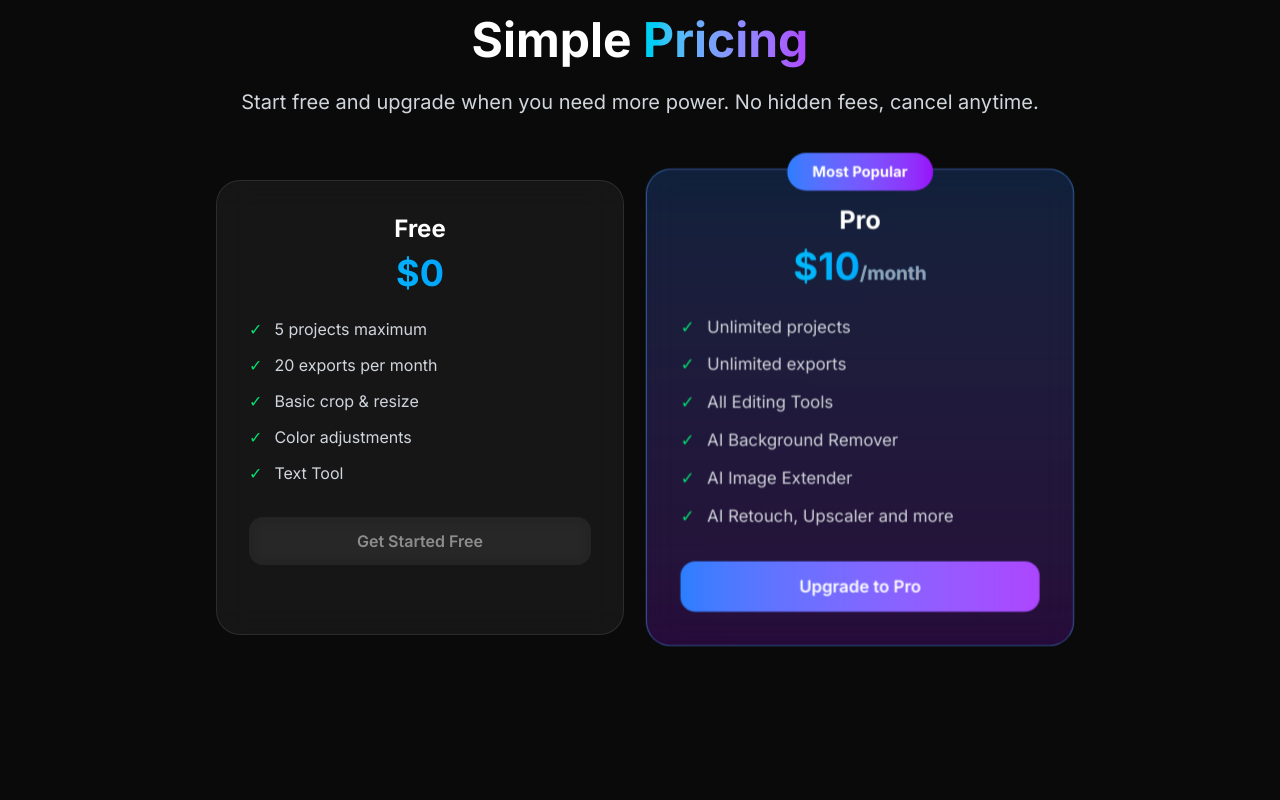
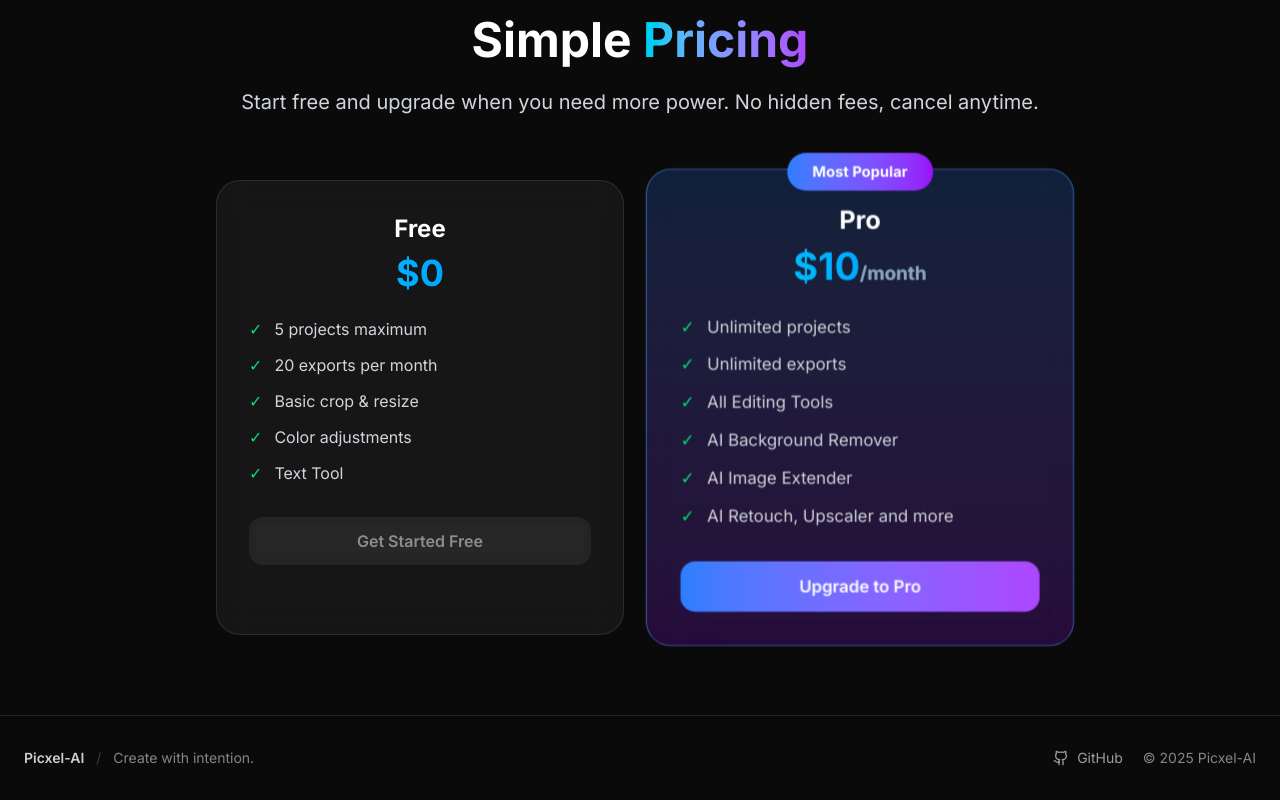
Before and after one commit to Siddheshkr/picxel-ai, a Next.js app: page / in a window 1280 px wide. Shown: the part 1870-2670 px from the top of the page. Before the commit the page ends 2585 px from the top, so only its background shows below. Built offline with nearby package versions, Linux system fonts and the light colour scheme; no server answers.

Commit message:
Add footer with GitHub link to home page

```diff
--- a/app/page.tsx
+++ b/app/page.tsx
@@ -1,6 +1,7 @@
 import FeaturesSection from "@/components/ui/features";
 import HerosSection from "@/components/ui/hero";
 import PricingSection from "@/components/ui/pricing";
+import { Footer } from "@/components/ui/footer";
 
 export default function Home() {
   return (
@@ -9,9 +10,10 @@
       <HerosSection />
       {/* Stats ====>>> */}
       {/* Features ====> */}
-      <FeaturesSection/>
+      <FeaturesSection />
       {/* Pricing ====> */}
-      <PricingSection/>
+      <PricingSection />
+      <Footer />
     </div>
   );
 }
--- /dev/null
+++ b/components/ui/footer.tsx
@@ -0,0 +1,31 @@
+import { Github } from "lucide-react";
+
+export function Footer() {
+  return (
+    <footer className="border-t border-white/10" id="contact">
+      <div className="mx-auto flex max-w-7xl flex-col gap-4 px-6 py-8 text-sm text-white/50 sm:flex-row sm:items-center sm:justify-between">
+        <div className="flex items-center gap-3">
+          <span className="font-semibold text-white/80">Picxel-AI</span>
+          <span aria-hidden="true" className="text-white/20">
+            /
+          </span>
+          <span>Create with intention.</span>
+        </div>
+
+        <div className="flex items-center gap-5">
+          <a
+            href="https://github.com/siddheshkr"
+            target="_blank"
+            rel="noreferrer"
+            className="inline-flex items-center gap-2 rounded-md text-white/60 transition-colors hover:text-white focus-visible:outline-2 focus-visible:outline-offset-4 focus-visible:outline-cyan-400"
+            aria-label="View Siddhesh KR's GitHub profile"
+          >
+            <Github className="h-4 w-4" aria-hidden="true" />
+            GitHub
+          </a>
+          <span>© {new Date().getFullYear()} Picxel-AI</span>
+        </div>
+      </div>
+    </footer>
+  );
+}
```
